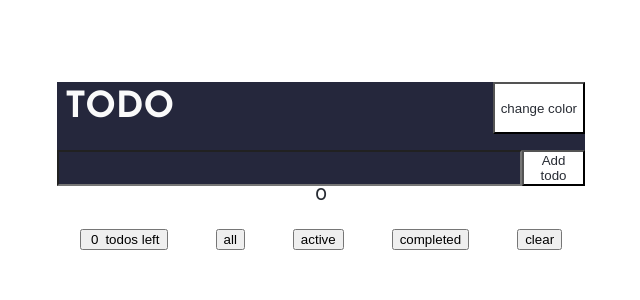
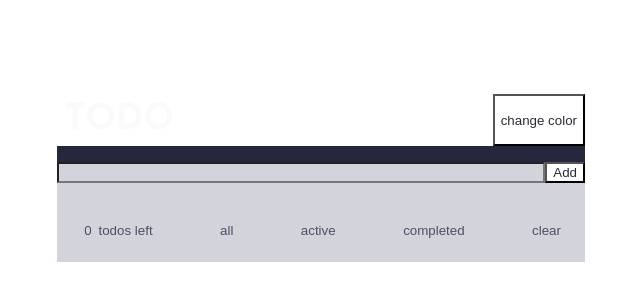
Before and after one commit to dornescum/todo-simple, a React (Create React App) app: page / in a window 1280 px wide. Shown: the part 222-522 px from the top of the page, without its empty margins (319-959 px from the left). Built offline with nearby package versions, Linux system fonts and the light colour scheme.

Commit message:
fix background on theme

```diff
--- a/src/components/Form.js
+++ b/src/components/Form.js
@@ -9,16 +9,16 @@ const Form = () => {
 
 	return (
 		<div className='form'>
-			<div className="form-header">
+			<div className={darkTheme ? 'themes-dark form-header': 'themes-light form-header'}>
 				<h1>TODO</h1>
 				<button onClick={changeTheme} className={darkTheme ? 'themes-dark': 'themes-light'}>change color</button>
 
 			</div>
-			<form action="" onSubmit={handleSubmit} className='form-body'>
+			<form action="" onSubmit={handleSubmit} className={darkTheme ? ' form-body-dark': ' form-body-light'}>
 				<input type="text" onChange={(e) => {
 					setTodo(e.target.value);
 				}} value={todo}/>
-				<button type="submit" className={darkTheme ? 'themes-dark': 'themes-light'}>Add todo</button>
+				<button type="submit" className={darkTheme ? 'themes-dark': 'themes-light'}>Add </button>
 
 			</form>
 			{/*<button onClick={changeTheme} className={darkTheme ? 'themes-dark': 'themes-light'}>change color</button>*/}
--- /dev/null
+++ b/src/components/ItemTodo.js
@@ -0,0 +1,15 @@
+import React, {useContext} from 'react';
+import {ValueContext} from "../context/config";
+
+
+const ItemTodo = ({activeTodos, text}) => {
+const {darkTheme}= useContext(ValueContext);
+	return (
+		<ul className={darkTheme ? ' active-results-dark': " active-results-light"}>{activeTodos.map((items) => {
+			return <li className='show-active'  key={items.id}>{items.text}</li>
+
+		})}</ul>
+	);
+};
+
+export default ItemTodo;
--- a/src/components/UI/TheFooter.js
+++ b/src/components/UI/TheFooter.js
@@ -1,13 +1,14 @@
 import React, {useContext, useState} from 'react';
 import {ValueContext} from "../../context/config";
 import CrossIcon from "./CrossIcon";
+import ItemTodo from "../ItemTodo";
 // import cross from '../../assets/images/icon-cross.svg';
 
 
 const TheFooter = () => {
 	const {
 		todos, todoEditing, editingText, setEditingText, deleteTodo, toggleComplete, editTodo,
-		setTodoEditing, setTodos, setTodo
+		setTodoEditing, setTodos, setTodo, darkTheme
 	} = useContext(ValueContext);
 
 	const activeTodos = todos.filter((task) => {
@@ -63,10 +64,10 @@ const TheFooter = () => {
 	};
 
 	return (
-		<footer>
-
-
-			{itemsLeft && <div className="display">{todos.length}</div>}
+		<footer className={darkTheme ? 'themes-dark': "footer-light"}>
+			{itemsLeft && <ul className={darkTheme ? ' active-results-dark': " active-results-light"}>{todos.map((todo)=>{
+				return <li className='show-active' key={todo.id}>{todo.text}</li>;
+			})}</ul>}
 			{allTodos && <div className="results">{todos.map((todo) => {
 				return <div key={todo.id} className="show-results">
 
@@ -103,63 +104,38 @@ const TheFooter = () => {
 				</div>;
 			})}
 			</div>}
-			{activeLeft && <ul className='active-results'>{activeTodos.map((items) => {
-				return <li className='show-active'  key={items.id}>{items.text}</li>
-
-			})}</ul>}
-			{isCompleted && <ul className='active-results'>{completedTodos.map((items) => {
+			{activeLeft && <ItemTodo activeTodos={activeTodos} />}
+			{isCompleted && <ul className={darkTheme ? ' active-results-dark': " active-results-light"}>{completedTodos.map((items) => {
 				return <li className='show-active' key={items.id}>{items.text}</li>;
 			})}</ul>}
-			{clearCompleted && <div>{todos.map((todo) => {
-				return <div key={todo.id}>
-					{todoEditing === todo.id ? (
-						<input type="text" onChange={(e) => setEditingText(e.target.value)}
-							   value={editingText}/>
-					) : (
-						<div>
-							{todo.text}
-						</div>
-					)}
-					<button onClick={() => deleteTodo(todo.id)}>delete</button>
-					<input type="checkbox" onChange={() => toggleComplete(todo.id)} checked={todo.completed}/>
-					{todoEditing === todo.id ? (
-						<button onClick={() => {
-							editTodo(todo.id);
-						}}> submit edit </button>
-					) : (
-						<button onClick={() => {
-							setTodoEditing(todo.id);
-						}}> edit todo</button>
-					)}
-				</div>;
-			})}
-			</div>}
+			{clearCompleted && <ul className={darkTheme ? ' active-results-dark': " active-results-light"}>{todos.map((todo)=>{
+				return <li className='show-active' key={todo.id}>{todo.text}</li>;
+			})}</ul>}
 
-
-			<div className="footer-bottom">
+			<div className={darkTheme ? 'themes-dark footer-bottom': 'footer-light footer-bottom'}>
 				<div className="footer-btn">
-					<button onClick={showAllItemsLeft}>
+					<button onClick={showAllItemsLeft}
+							className={darkTheme ? 'footer-btn-dark': 'footer-btn-light'}>
 						<span style={{padding: ".5rem .2rem"}}>{activeTodos.length}</span> todos left
 					</button>
-
 				</div>
 				<div className="footer-btn">
-					<button onClick={showAllTodos}>
+					<button onClick={showAllTodos} className={darkTheme ? 'footer-btn-dark': 'footer-btn-light'}>
 						all
 					</button>
 				</div>
 				<div className="footer-btn">
-					<button onClick={showAllActive}>
+					<button onClick={showAllActive} className={darkTheme ? 'footer-btn-dark': 'footer-btn-light'}>
 						active
 					</button>
 				</div>
 				<div className="footer-btn">
-					<button onClick={showAllCompleted}>
+					<button onClick={showAllCompleted} className={darkTheme ? 'footer-btn-dark': 'footer-btn-light'}>
 						completed
 					</button>
 				</div>
-				<div className="footer-btn">
-					<button onClick={removeCompleted}>
+				<div className="footer-btn" >
+					<button onClick={removeCompleted} className={darkTheme ? 'footer-btn-dark': 'footer-btn-light'}>
 						clear
 					</button>
 				</div>
@@ -229,3 +205,33 @@ export default TheFooter;
 //
 // 	</div>
 // );
+
+{/*{clearCompleted && <div>{todos.map((todo) => {*/}
+{/*	return <div key={todo.id}>*/}
+{/*		{todoEditing === todo.id ? (*/}
+{/*			<input type="text" onChange={(e) => setEditingText(e.target.value)}*/}
+{/*				   value={editingText}/>*/}
+{/*		) : (*/}
+{/*			<div>*/}
+{/*				{todo.text}*/}
+{/*			</div>*/}
+{/*		)}*/}
+{/*		<button onClick={() => deleteTodo(todo.id)}>delete</button>*/}
+{/*		<input type="checkbox" onChange={() => toggleComplete(todo.id)} checked={todo.completed}/>*/}
+{/*		{todoEditing === todo.id ? (*/}
+{/*			<button onClick={() => {*/}
+{/*				editTodo(todo.id);*/}
+{/*			}}> submit edit </button>*/}
+{/*		) : (*/}
+{/*			<button onClick={() => {*/}
+{/*				setTodoEditing(todo.id);*/}
+{/*			}}> edit todo</button>*/}
+{/*		)}*/}
+{/*	</div>;*/}
+{/*})}*/}
+{/*</div>}*/}
+
+{/*{activeLeft && <ul className='active-results'>{activeTodos.map((items) => {*/}
+{/*	return <li className='show-active'  key={items.id}>{items.text}</li>*/}
+
+{/*})}</ul>}*/}
--- a/src/styles/main/_ActiveResults.scss
+++ b/src/styles/main/_ActiveResults.scss
@@ -1,7 +1,8 @@
-.active-results{
+.active-results-dark{
   background: $d-gray2;
   margin: 1rem 0 0 0;
-  border-radius: $radius;
+  border-top-left-radius: $radius;
+  border-top-right-radius: $radius;
   list-style-type: none;
 
 
@@ -9,5 +10,24 @@
     padding: 1rem 0;
     color: $d-lightGray;
     @include flex-start;
+    border-bottom: 1px solid $d-gray1;
+
   }
 }
+
+.active-results-light{
+  background: $l-gray;
+  margin: 1rem 0 0 0;
+  border-top-left-radius: $radius;
+  border-top-right-radius: $radius;
+  list-style-type: none;
+
+
+  .show-active{
+    padding: 1rem 0;
+    color: $d-blue;
+    @include flex-start;
+    border-bottom: 1px solid $d-gray1;
+
+  }
+}
--- a/src/styles/main/_Form.scss
+++ b/src/styles/main/_Form.scss
@@ -14,7 +14,19 @@
     }
   }
 
-  .form-body{
+  .form-body-light{
+    //width: 100%;
+    margin: 1rem 0 0 0;
+    @include flex-sb;
+
+    input{
+      width: 100%;
+      background: $l-gray;
+      color: $d-blue;
+    }
+  }
+
+  .form-body-dark{
     //width: 100%;
     margin: 1rem 0 0 0;
     @include flex-sb;
@@ -25,5 +37,4 @@
       color: $white;
     }
   }
-
 }
--- a/src/styles/main/_Results.scss
+++ b/src/styles/main/_Results.scss
@@ -1,7 +1,8 @@
 .results {
-  background: $d-gray2;
+  //background: $d-gray2;
   margin: 1rem 0 0 0;
-  border-radius: $radius;
+  border-top-left-radius: $radius;
+  border-top-right-radius: $radius;
 
   .show-results {
     display: flex;
@@ -36,10 +37,10 @@
     .results-end {
 
       .close-btn {
-        background: $d-gray2;
+        //background: $d-gray2;
         vertical-align: bottom;
         border: none;
-        padding-right: 1rem;
+        margin-right: 1rem;
       }
     }
   }
--- a/src/styles/main/_TheFooter.scss
+++ b/src/styles/main/_TheFooter.scss
@@ -1,14 +1,48 @@
 footer {
   @include display_flex;
   flex-direction: column;
+  background: $d-gray2;
+  width: 33rem;
+
 
   .footer-bottom {
-    @include display_flex;
-    .footer-btn {
+    @include flex-sb;
+
+    .footer-btn-light {
       padding: 1rem;
       margin: .5rem;
+      background: $l-gray;
+      color: $d-gray1;
+      border: none;
+      cursor: pointer;
+
+    }
+
+    .footer-btn-dark {
+      padding: 1rem;
+      margin: .5rem;
+
+      background: $d-gray2;
+      color: $d-lightGray;
+      border: none;
+      cursor: pointer;
+
+
     }
   }
 
+}
 
+.footer-light {
+  background: $l-gray;
 }
+
+//.footer-btn {
+//  //padding: 1rem;
+//  //margin: .5rem;
+//  button {
+//    border: none;
+//    cursor: pointer;
+//  }
+//
+//}
```
